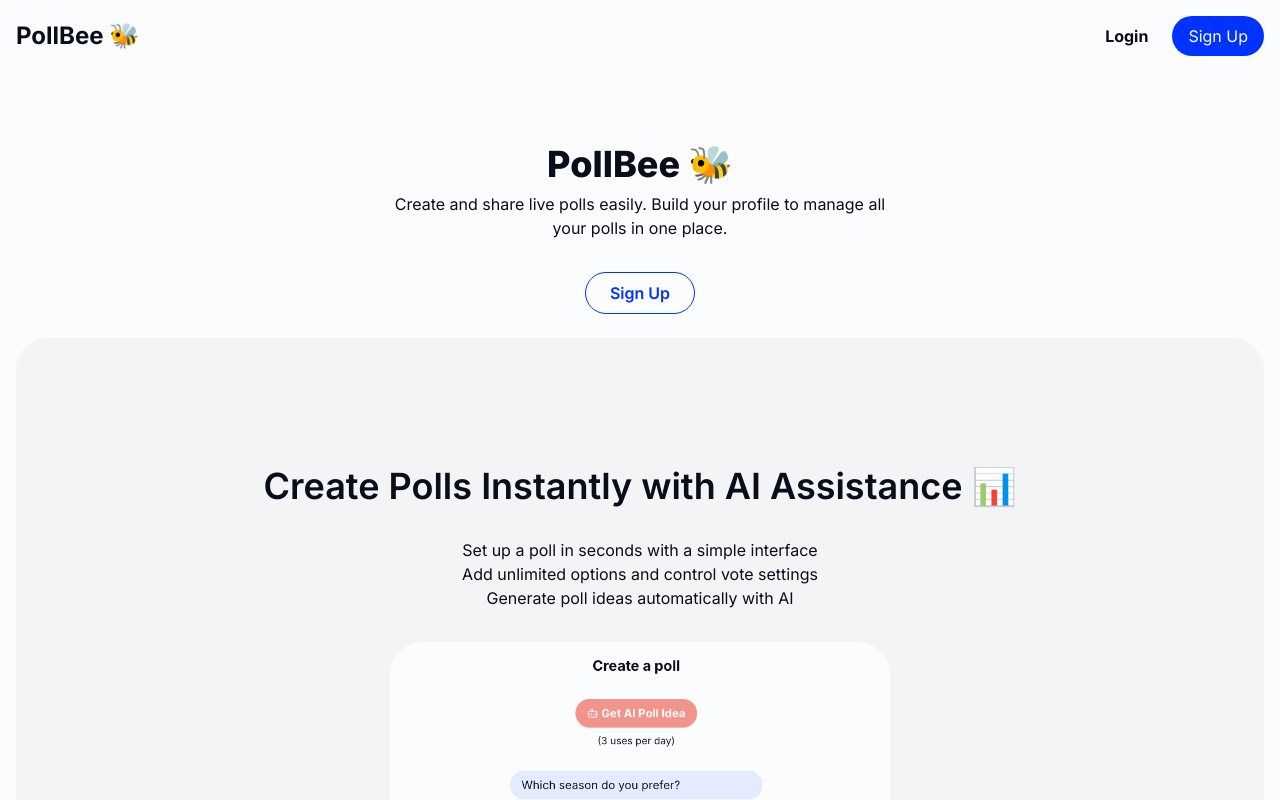
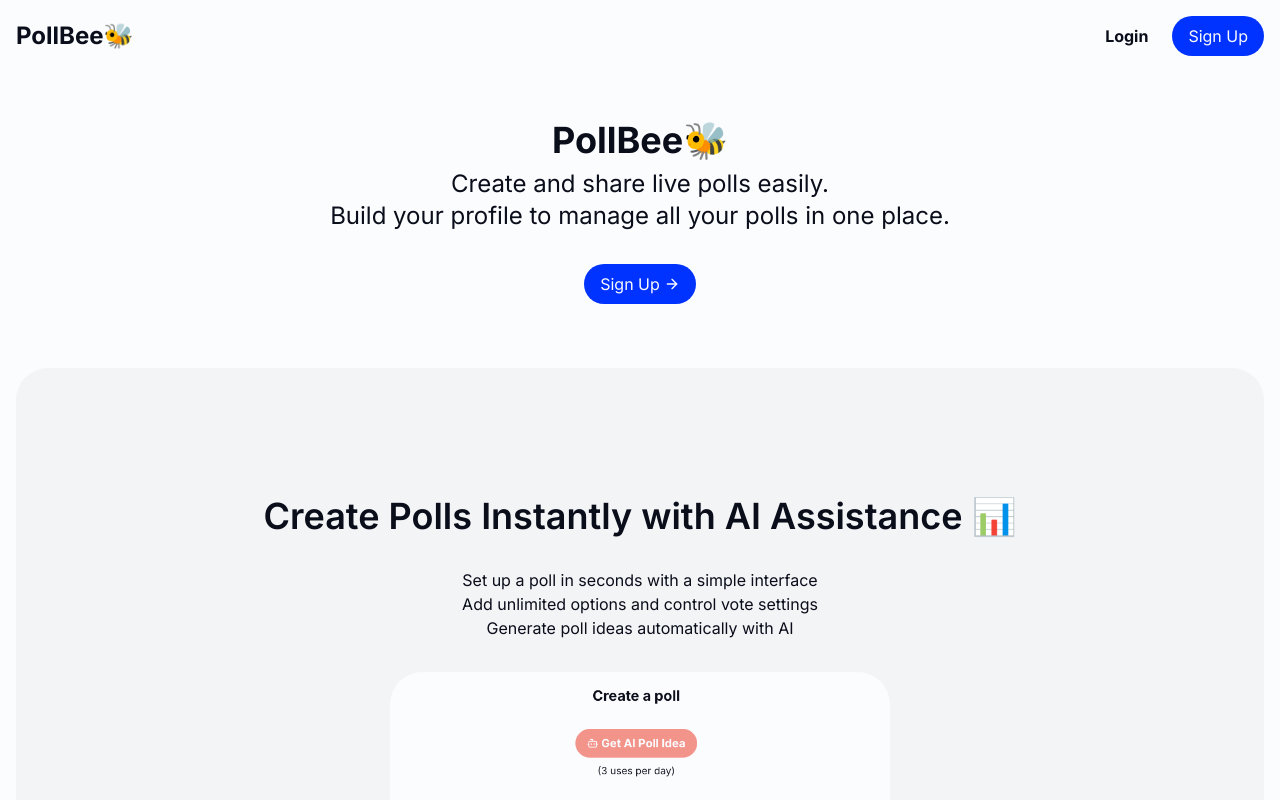
Before and after one commit to jonte265/pollbee, a Next.js app in the folder frontend/: page / in a window 1280 px wide. Shown: the top 800 px of the page. Built offline with nearby package versions, Linux system fonts and the light colour scheme.

Commit message:
fix homepage

```diff
--- a/frontend/app/page.tsx
+++ b/frontend/app/page.tsx
@@ -4,7 +4,8 @@ import Link from "next/link";
 import FeatureSection from "@/components/FeatureSection";
 import { useState, useEffect } from "react";
 import { motion } from "motion/react";
-import { LuCircleUserRound } from "react-icons/lu";
+import { LuCircleUserRound, LuArrowRight } from "react-icons/lu";
+import Button from "@/components/Button";
 
 export default function Home() {
   const [signedIn, setSignedIn] = useState(false);
@@ -24,31 +25,41 @@ export default function Home() {
         animate={{ opacity: 1, y: 0 }}
         transition={{ duration: 0.5 }}
       >
-        <main className="flex flex-col justify-center items-center gap-8 max-w-xl mx-auto p-6 text-center">
+        <main className="flex flex-col gap-16 text-center ">
+          <div className="flex flex-col gap-8">
             <div className="flex flex-col gap-2 text-center">
-            <h1 className="text-4xl font-extrabold ">PollBee 🐝</h1>
-            <p className="">
-              Create and share live polls easily. Build your profile to manage
-              all your polls in one place.
+              <h1 className="text-4xl font-bold ">PollBee🐝</h1>
+              <div>
+                <p className="text-2xl">Create and share live polls easily.</p>
+                <p className="text-2xl">
+                  Build your profile to manage all your polls in one place.
                 </p>
               </div>
-          <div className="flex gap-4">
+            </div>
+            <div className="flex justify-center items-center">
               {signedIn ? (
                 <Link href="/profile">
-                <button className="flex flex-row justify-center items-center gap-1 px-6 py-2 border border-primary text-primary rounded-3xl font-semibold hover:bg-primary hover:text-background transition">
-                  <LuCircleUserRound />
-                  Profile
-                </button>
+                  <Button
+                    btnText={
+                      <>
+                        <LuCircleUserRound /> Profile
+                      </>
+                    }
+                  />
                 </Link>
               ) : (
                 <Link href="/signup">
-                <button className="px-6 py-2 border border-primary text-primary rounded-3xl font-semibold hover:bg-primary hover:text-background transition">
-                  Sign Up
-                </button>
+                  <Button
+                    btnText={
+                      <>
+                        Sign Up <LuArrowRight />
+                      </>
+                    }
+                  />
                 </Link>
               )}
             </div>
-        </main>
+          </div>
           <div className="flex flex-col gap-4">
             <motion.div
               initial={{ opacity: 0, y: 20 }}
@@ -89,6 +100,7 @@ export default function Home() {
               />
             </motion.div>
           </div>
+        </main>
       </motion.div>
     </>
   );
--- a/frontend/app/profile/page.tsx
+++ b/frontend/app/profile/page.tsx
@@ -7,6 +7,8 @@ import Link from "next/link";
 
 import { useRouter } from "next/navigation";
 import { FaExclamationTriangle } from "react-icons/fa";
+import { LuPlus } from "react-icons/lu";
+
 import { motion } from "motion/react";
 import Button from "@/components/Button";
 
@@ -106,7 +108,13 @@ export default function ProfilePage() {
         </div>
 
         <Link href="/create-poll">
-          <Button btnText="+ Create poll" />
+          <Button
+            btnText={
+              <>
+                Create poll <LuPlus />
+              </>
+            }
+          />
         </Link>
 
         {loading && <LoadingSpin />}
--- a/frontend/components/Button.tsx
+++ b/frontend/components/Button.tsx
@@ -9,8 +9,9 @@ type PrimaryBtnType = {
 };
 
 const variantStyles: Record<ButtonVariant, string> = {
-  primary: "bg-primary text-background hover:bg-primary-700",
-  secondary: "bg-text text-background hover:bg-text-800",
+  primary:
+    "bg-primary text-background hover:bg-primary-700 active:bg-primary-800",
+  secondary: "bg-text text-background hover:bg-text-800 active:bg-text-900",
   outline: "border border-text text-text hover:bg-text hover:text-background",
 };
 
--- a/frontend/components/CtaSignUp.tsx
+++ b/frontend/components/CtaSignUp.tsx
@@ -1,11 +1,13 @@
-import Link from 'next/link';
-import { useEffect, useState } from 'react';
+import Link from "next/link";
+import { useEffect, useState } from "react";
+import Button from "./Button";
+import { LuArrowRight } from "react-icons/lu";
 
 function CtaSignUp() {
   const [signedIn, setSignedIn] = useState(false);
 
   useEffect(() => {
-    const tokenLocal = localStorage.getItem('token');
+    const tokenLocal = localStorage.getItem("token");
 
     if (tokenLocal) {
       setSignedIn(true);
@@ -17,12 +19,16 @@ function CtaSignUp() {
   }
 
   return (
-    <section className='flex flex-col justify-center items-center gap-2 py-32'>
+    <section className="flex flex-col justify-center items-center gap-2 py-32">
       <h3>Want to create and share your own polls?</h3>
-      <Link href='/signup'>
-        <button className='px-6 py-2 border border-primary text-primary rounded-3xl font-semibold hover:bg-primary hover:text-background transition'>
-          Sign Up
-        </button>
+      <Link href="/signup">
+        <Button
+          btnText={
+            <>
+              Sign Up <LuArrowRight />
+            </>
+          }
+        />
       </Link>
     </section>
   );
--- a/frontend/components/Header.tsx
+++ b/frontend/components/Header.tsx
@@ -44,7 +44,7 @@ function Header() {
   return (
     <header className="flex justify-between items-center pb-16">
       <Link href="/">
-        <h1 className="font-bold text-xl sm:text-2xl">PollBee 🐝</h1>
+        <h1 className="font-bold text-xl sm:text-2xl">PollBee🐝</h1>
       </Link>
       {isLoggedIn ? (
         <div className="flex sm:gap-2 justify-center items-center">
@@ -72,7 +72,7 @@ function Header() {
             </button>
           </Link>
           <Link href="/signup">
-            <Button btnText="Sign Up" />
+            <Button btnText={<>Sign Up</>} />
           </Link>
         </div>
       )}
```
Also changed, not shown: frontend/app/layout.tsx (+9 -9 lines). Lines whose indentation alone changed are shown as unchanged.
